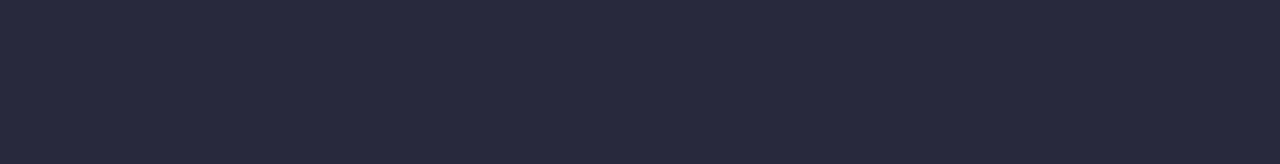
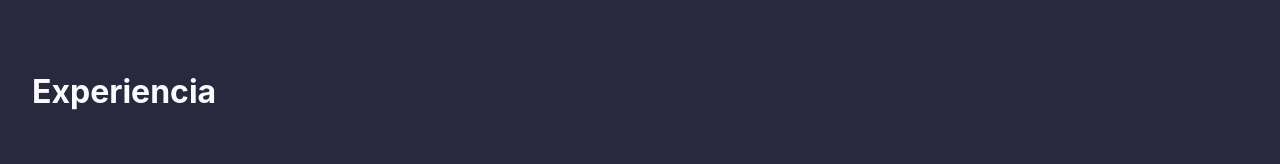
Before and after one commit to Jos017/portfolio-jose-rios, a React (Vite) app: page / in a window 1280 px wide. Shown: the part 1908-2072 px from the top of the page. Before the commit the page ends 1664 px from the top, so only its background shows below. Built offline with nearby package versions, Linux system fonts and the light colour scheme.

Commit message:
Refactor Page sections and add Contact, Experience and Projects sections

```diff
--- a/src/components/Navbar.tsx
+++ b/src/components/Navbar.tsx
@@ -27,7 +27,7 @@ const Navbar = ({ items, height = 'md', maxWidth = 'lg' }: Props) => {
   return (
     <>
       <nav
-        className={`${heightVariants[height]} flex items-center bg-dark-1 drop-shadow-dark-3`}
+        className={`${heightVariants[height]} flex items-center w-full bg-dark-1 drop-shadow-dark-3`}
       >
         <div
           className={`${maxWidthVariants[maxWidth]} flex justify-between w-full h-full px-4 mx-auto sm:px-8`}
--- /dev/null
+++ b/src/components/Page.tsx
@@ -0,0 +1,31 @@
+import React from 'react';
+import { minSectionHeigthVariants, SizesRem } from '../common/stylesVariants';
+
+type Props = {
+  className?: string;
+  children?: React.ReactNode;
+  component?: keyof JSX.IntrinsicElements;
+  id?: string;
+  minH?: SizesRem;
+};
+
+const Page = ({
+  minH = 'default',
+  component = 'div',
+  children,
+  id,
+  className,
+}: Props) => {
+  const Component = component;
+  const customClass = className ?? 'flex items-center w-full p-4 sm:p-8';
+  return (
+    <Component
+      id={id}
+      className={`${minSectionHeigthVariants[minH]} ${customClass}`}
+    >
+      {children}
+    </Component>
+  );
+};
+
+export default Page;
--- a/src/pages/About.tsx
+++ b/src/pages/About.tsx
@@ -1,18 +1,12 @@
 import React from 'react';
 import { minSectionHeigthVariants, SizesRem } from '../common/stylesVariants';
+import Page from '../components/Page';
 
-type Props = {
-  minH?: SizesRem;
-};
-
-const About = ({ minH = 'default' }: Props) => {
+const About = () => {
   return (
-    <section
-      id="about"
-      className={`${minSectionHeigthVariants[minH]} flex items-center w-full p-4 sm:p-8`}
-    >
+    <Page component="section" minH="full">
       <h2>About Me</h2>
-    </section>
+    </Page>
   );
 };
 
--- /dev/null
+++ b/src/pages/Contact.tsx
@@ -0,0 +1,12 @@
+import React from 'react';
+import Page from '../components/Page';
+
+const Contact = () => {
+  return (
+    <Page component="section" minH="4rem">
+      <h2>Get In Touch</h2>
+    </Page>
+  );
+};
+
+export default Contact;
--- /dev/null
+++ b/src/pages/Experience.tsx
@@ -0,0 +1,13 @@
+import React from 'react';
+import { SizesRem } from '../common/stylesVariants';
+import Page from '../components/Page';
+
+const Experience = () => {
+  return (
+    <Page component="section" minH="full">
+      <h2>Experiencia</h2>
+    </Page>
+  );
+};
+
+export default Experience;
--- a/src/pages/Hero.tsx
+++ b/src/pages/Hero.tsx
@@ -1,16 +1,10 @@
 import React from 'react';
 import { minSectionHeigthVariants, SizesRem } from '../common/stylesVariants';
+import Page from '../components/Page';
 
-type Props = {
-  minH?: SizesRem;
-};
-
-const Hero = ({ minH = 'default' }: Props) => {
+const Hero = () => {
   return (
-    <section
-      id="hero"
-      className={`${minSectionHeigthVariants[minH]} flex items-center w-full p-4 sm:p-8`}
-    >
+    <Page component="section" minH="4rem">
       <div className="flex flex-col items-start justify-center h-full max-w-3xl gap-y-4 sm:gap-y-8">
         <p className="text-primary-lighter">Hi, my name is</p>
         <div>
@@ -24,7 +18,7 @@ const Hero = ({ minH = 'default' }: Props) => {
           Electromechanical Engineering. I love playing videogames
         </p>
       </div>
-    </section>
+    </Page>
   );
 };
 
--- a/src/pages/Home.tsx
+++ b/src/pages/Home.tsx
@@ -1,20 +1,21 @@
 import React from 'react';
 import { minSectionHeigthVariants, SizesRem } from '../common/stylesVariants';
+import Page from '../components/Page';
 import About from './About';
+import Contact from './Contact';
+import Experience from './Experience';
 import Hero from './Hero';
+import Projects from './Projects';
 
-type Props = {
-  minH?: SizesRem;
-};
-
-const Home = ({ minH = 'default' }: Props) => {
+const Home = () => {
   return (
-    <main
-      className={`${minSectionHeigthVariants[minH]} w-full max-w-screen-xl mx-auto`}
-    >
-      <Hero minH="4rem" />
-      <About minH="full" />
-    </main>
+    <Page component="main" className="w-full max-w-screen-xl mx-auto">
+      <Hero />
+      <About />
+      <Experience />
+      <Projects />
+      <Contact />
+    </Page>
   );
 };
 
--- /dev/null
+++ b/src/pages/Projects.tsx
@@ -0,0 +1,12 @@
+import React from 'react';
+import Page from '../components/Page';
+
+const Projects = () => {
+  return (
+    <Page component="section" minH="full">
+      <h2>My Projects</h2>
+    </Page>
+  );
+};
+
+export default Projects;
```
